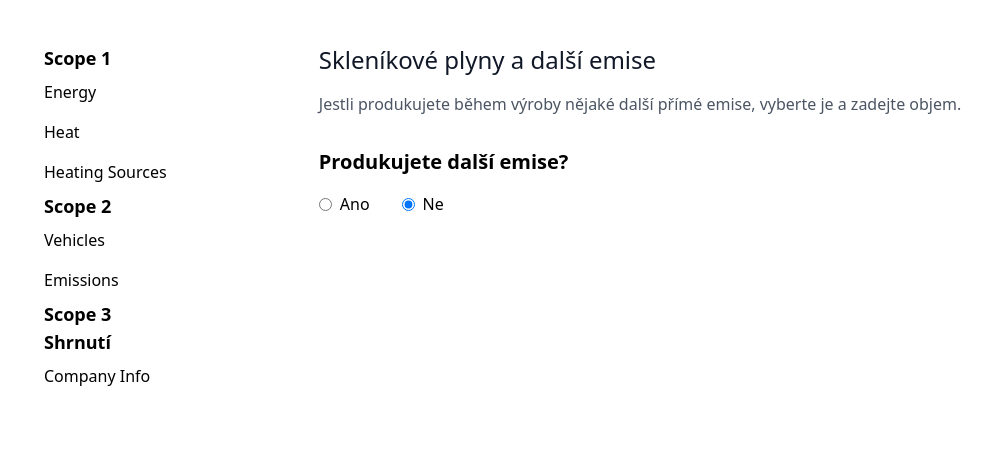
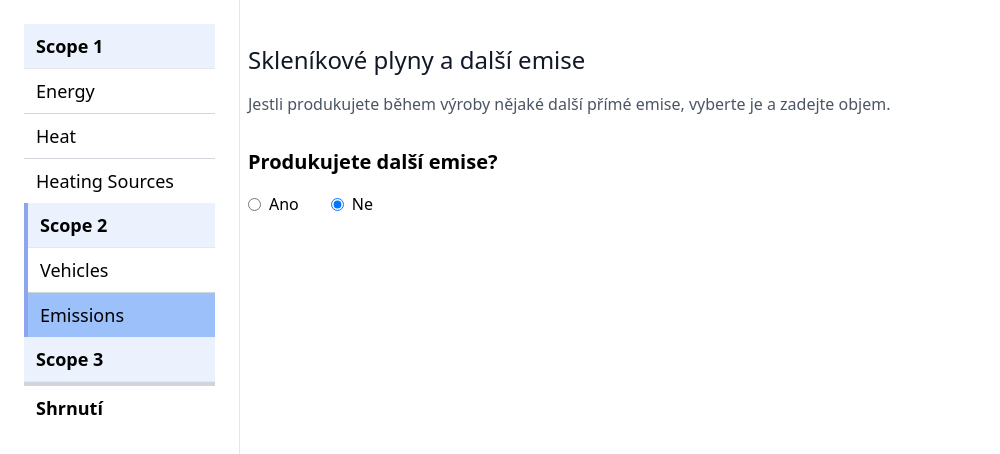
Before and after one commit to deploy-esgrovia/simple-esg-calc, a Vue app: page /emissions in a window 1280 px wide. Shown: the top 454 px of the page, without its empty margins (0-1000 px from the left). Built offline with nearby package versions, Linux system fonts and the light colour scheme.

Commit message:
feat: style the side navbar

```diff
--- a/src/assets/css/style.css
+++ b/src/assets/css/style.css
@@ -558,18 +558,26 @@ video {
   position: fixed;
 }
 
+.left-0 {
+  left: 0px;
+}
+
+.top-0 {
+  top: 0px;
+}
+
 .m-5 {
   margin: 1.25rem;
+}
+
+.mx-auto {
+  margin-left: auto;
+  margin-right: auto;
 }
 
 .my-5 {
   margin-top: 1.25rem;
   margin-bottom: 1.25rem;
-}
-
-.mx-auto {
-  margin-left: auto;
-  margin-right: auto;
 }
 
 .my-8 {
@@ -581,14 +589,6 @@ video {
   margin-bottom: 1rem;
 }
 
-.mt-4 {
-  margin-top: 1rem;
-}
-
-.mb-2 {
-  margin-bottom: 0.5rem;
-}
-
 .mb-6 {
   margin-bottom: 1.5rem;
 }
@@ -597,12 +597,16 @@ video {
   margin-bottom: 2rem;
 }
 
+.ml-60 {
+  margin-left: 15rem;
+}
+
+.mt-4 {
+  margin-top: 1rem;
+}
+
 .mt-8 {
   margin-top: 2rem;
-}
-
-.box-border {
-  box-sizing: border-box;
 }
 
 .block {
@@ -613,44 +617,36 @@ video {
   display: flex;
 }
 
-.grid {
-  display: grid;
-}
-
 .h-5 {
   height: 1.25rem;
 }
 
-.h-0\.5 {
-  height: 0.125rem;
+.h-screen {
+  height: 100vh;
 }
 
 .w-5 {
   width: 1.25rem;
 }
 
+.w-full {
+  width: 100%;
+}
+
+.min-w-60 {
+  min-width: 15rem;
+}
+
 .max-w-4xl {
   max-width: 56rem;
-}
-
-.max-w-2xl {
-  max-width: 42rem;
-}
-
-.max-w-3xl {
-  max-width: 48rem;
-}
-
-.max-w-5xl {
-  max-width: 64rem;
 }
 
 .flex-1 {
   flex: 1 1 0%;
 }
 
-.border-separate {
-  border-collapse: separate;
+.flex-grow {
+  flex-grow: 1;
 }
 
 .transform {
@@ -659,14 +655,6 @@ video {
 
 .cursor-pointer {
   cursor: pointer;
-}
-
-.grid-cols-2 {
-  grid-template-columns: repeat(2, minmax(0, 1fr));
-}
-
-.grid-cols-1 {
-  grid-template-columns: repeat(1, minmax(0, 1fr));
 }
 
 .flex-col {
@@ -699,10 +687,10 @@ video {
   margin-left: calc(0.5rem * calc(1 - var(--tw-space-x-reverse)));
 }
 
-.space-y-2 > :not([hidden]) ~ :not([hidden]) {
-  --tw-space-y-reverse: 0;
-  margin-top: calc(0.5rem * calc(1 - var(--tw-space-y-reverse)));
-  margin-bottom: calc(0.5rem * var(--tw-space-y-reverse));
+.space-x-6 > :not([hidden]) ~ :not([hidden]) {
+  --tw-space-x-reverse: 0;
+  margin-right: calc(1.5rem * var(--tw-space-x-reverse));
+  margin-left: calc(1.5rem * calc(1 - var(--tw-space-x-reverse)));
 }
 
 .space-y-1 > :not([hidden]) ~ :not([hidden]) {
@@ -711,22 +699,32 @@ video {
   margin-bottom: calc(0.25rem * var(--tw-space-y-reverse));
 }
 
+.space-y-2 > :not([hidden]) ~ :not([hidden]) {
+  --tw-space-y-reverse: 0;
+  margin-top: calc(0.5rem * calc(1 - var(--tw-space-y-reverse)));
+  margin-bottom: calc(0.5rem * var(--tw-space-y-reverse));
+}
+
 .space-y-4 > :not([hidden]) ~ :not([hidden]) {
   --tw-space-y-reverse: 0;
   margin-top: calc(1rem * calc(1 - var(--tw-space-y-reverse)));
   margin-bottom: calc(1rem * var(--tw-space-y-reverse));
 }
 
-.rounded-md {
-  border-radius: 0.375rem;
+.overflow-y-auto {
+  overflow-y: auto;
+}
+
+.rounded {
+  border-radius: 0.25rem;
 }
 
 .rounded-lg {
   border-radius: 0.5rem;
 }
 
-.rounded {
-  border-radius: 0.25rem;
+.rounded-md {
+  border-radius: 0.375rem;
 }
 
 .rounded-t-md {
@@ -742,12 +740,52 @@ video {
   border-width: 2px;
 }
 
+.border-0 {
+  border-width: 0px;
+}
+
+.border-x-0 {
+  border-left-width: 0px;
+  border-right-width: 0px;
+}
+
+.border-y-0 {
+  border-top-width: 0px;
+  border-bottom-width: 0px;
+}
+
 .border-b {
   border-bottom-width: 1px;
 }
 
+.border-l-0 {
+  border-left-width: 0px;
+}
+
+.border-l-4 {
+  border-left-width: 4px;
+}
+
+.border-t-0 {
+  border-top-width: 0px;
+}
+
+.border-t-4 {
+  border-top-width: 4px;
+}
+
 .border-none {
   border-style: none;
+}
+
+.border-black {
+  --tw-border-opacity: 1;
+  border-color: rgb(0 0 0 / var(--tw-border-opacity, 1));
+}
+
+.border-blue-600 {
+  --tw-border-opacity: 1;
+  border-color: rgb(37 99 235 / var(--tw-border-opacity, 1));
 }
 
 .border-gray-300 {
@@ -755,19 +793,43 @@ video {
   border-color: rgb(209 213 219 / var(--tw-border-opacity, 1));
 }
 
-.border-red-500 {
+.border-indigo-500 {
   --tw-border-opacity: 1;
-  border-color: rgb(239 68 68 / var(--tw-border-opacity, 1));
+  border-color: rgb(99 102 241 / var(--tw-border-opacity, 1));
 }
 
-.border-blue-600 {
+.border-gray-200 {
   --tw-border-opacity: 1;
-  border-color: rgb(37 99 235 / var(--tw-border-opacity, 1));
+  border-color: rgb(229 231 235 / var(--tw-border-opacity, 1));
 }
 
-.border-black {
+.border-blue-300 {
   --tw-border-opacity: 1;
-  border-color: rgb(0 0 0 / var(--tw-border-opacity, 1));
+  border-color: rgb(147 197 253 / var(--tw-border-opacity, 1));
+}
+
+.border-blue-700 {
+  --tw-border-opacity: 1;
+  border-color: rgb(29 78 216 / var(--tw-border-opacity, 1));
+}
+
+.border-opacity-50 {
+  --tw-border-opacity: 0.5;
+}
+
+.bg-blue-100 {
+  --tw-bg-opacity: 1;
+  background-color: rgb(219 234 254 / var(--tw-bg-opacity, 1));
+}
+
+.bg-blue-50 {
+  --tw-bg-opacity: 1;
+  background-color: rgb(239 246 255 / var(--tw-bg-opacity, 1));
+}
+
+.bg-blue-500 {
+  --tw-bg-opacity: 1;
+  background-color: rgb(59 130 246 / var(--tw-bg-opacity, 1));
 }
 
 .bg-blue-600 {
@@ -780,34 +842,26 @@ video {
   background-color: rgb(243 244 246 / var(--tw-bg-opacity, 1));
 }
 
+.bg-red-600 {
+  --tw-bg-opacity: 1;
+  background-color: rgb(220 38 38 / var(--tw-bg-opacity, 1));
+}
+
 .bg-white {
   --tw-bg-opacity: 1;
   background-color: rgb(255 255 255 / var(--tw-bg-opacity, 1));
 }
 
-.bg-blue-50 {
-  --tw-bg-opacity: 1;
-  background-color: rgb(239 246 255 / var(--tw-bg-opacity, 1));
+.bg-opacity-10 {
+  --tw-bg-opacity: 0.1;
 }
 
-.bg-blue-100 {
-  --tw-bg-opacity: 1;
-  background-color: rgb(219 234 254 / var(--tw-bg-opacity, 1));
+.bg-opacity-50 {
+  --tw-bg-opacity: 0.5;
 }
 
-.bg-red-600 {
-  --tw-bg-opacity: 1;
-  background-color: rgb(220 38 38 / var(--tw-bg-opacity, 1));
-}
-
-.bg-blue-500 {
-  --tw-bg-opacity: 1;
-  background-color: rgb(59 130 246 / var(--tw-bg-opacity, 1));
-}
-
-.bg-gray-500 {
-  --tw-bg-opacity: 1;
-  background-color: rgb(107 114 128 / var(--tw-bg-opacity, 1));
+.p-2 {
+  padding: 0.5rem;
 }
 
 .p-4 {
@@ -818,32 +872,9 @@ video {
   padding: 1.5rem;
 }
 
-.p-8 {
-  padding: 2rem;
-}
-
-.p-2 {
-  padding: 0.5rem;
-}
-
 .px-3 {
   padding-left: 0.75rem;
   padding-right: 0.75rem;
-}
-
-.py-2 {
-  padding-top: 0.5rem;
-  padding-bottom: 0.5rem;
-}
-
-.px-2 {
-  padding-left: 0.5rem;
-  padding-right: 0.5rem;
-}
-
-.py-1 {
-  padding-top: 0.25rem;
-  padding-bottom: 0.25rem;
 }
 
 .px-4 {
@@ -856,9 +887,9 @@ video {
   padding-right: 2rem;
 }
 
-.py-4 {
-  padding-top: 1rem;
-  padding-bottom: 1rem;
+.py-2 {
+  padding-top: 0.5rem;
+  padding-bottom: 0.5rem;
 }
 
 .py-3 {
@@ -870,8 +901,38 @@ video {
   padding-bottom: 0.5rem;
 }
 
+.pt-4 {
+  padding-top: 1rem;
+}
+
+.pl-3 {
+  padding-left: 0.75rem;
+}
+
+.pl-4 {
+  padding-left: 1rem;
+}
+
+.pr-12 {
+  padding-right: 3rem;
+}
+
+.pr-3 {
+  padding-right: 0.75rem;
+}
+
 .text-center {
   text-align: center;
+}
+
+.text-2xl {
+  font-size: 1.5rem;
+  line-height: 2rem;
+}
+
+.text-lg {
+  font-size: 1.125rem;
+  line-height: 1.75rem;
 }
 
 .text-sm {
@@ -879,29 +940,13 @@ video {
   line-height: 1.25rem;
 }
 
-.text-lg {
-  font-size: 1.125rem;
-  line-height: 1.75rem;
-}
-
-.text-2xl {
-  font-size: 1.5rem;
-  line-height: 2rem;
-}
-
 .text-xl {
   font-size: 1.25rem;
   line-height: 1.75rem;
 }
 
-.text-4xl {
-  font-size: 2.25rem;
-  line-height: 2.5rem;
-}
-
-.text-3xl {
-  font-size: 1.875rem;
-  line-height: 2.25rem;
+.font-bold {
+  font-weight: 700;
 }
 
 .font-medium {
@@ -912,28 +957,14 @@ video {
   font-weight: 600;
 }
 
-.font-bold {
-  font-weight: 700;
-}
-
-.text-gray-500 {
-  --tw-text-opacity: 1;
-  color: rgb(107 114 128 / var(--tw-text-opacity, 1));
-}
-
-.text-gray-700 {
-  --tw-text-opacity: 1;
-  color: rgb(55 65 81 / var(--tw-text-opacity, 1));
-}
-
-.text-red-500 {
-  --tw-text-opacity: 1;
-  color: rgb(239 68 68 / var(--tw-text-opacity, 1));
-}
-
 .text-black {
   --tw-text-opacity: 1;
   color: rgb(0 0 0 / var(--tw-text-opacity, 1));
+}
+
+.text-blue-500 {
+  --tw-text-opacity: 1;
+  color: rgb(59 130 246 / var(--tw-text-opacity, 1));
 }
 
 .text-blue-600 {
@@ -946,9 +977,24 @@ video {
   color: rgb(75 85 99 / var(--tw-text-opacity, 1));
 }
 
+.text-gray-700 {
+  --tw-text-opacity: 1;
+  color: rgb(55 65 81 / var(--tw-text-opacity, 1));
+}
+
 .text-gray-800 {
   --tw-text-opacity: 1;
   color: rgb(31 41 55 / var(--tw-text-opacity, 1));
+}
+
+.text-gray-900 {
+  --tw-text-opacity: 1;
+  color: rgb(17 24 39 / var(--tw-text-opacity, 1));
+}
+
+.text-red-500 {
+  --tw-text-opacity: 1;
+  color: rgb(239 68 68 / var(--tw-text-opacity, 1));
 }
 
 .text-white {
@@ -956,38 +1002,10 @@ video {
   color: rgb(255 255 255 / var(--tw-text-opacity, 1));
 }
 
-.text-gray-900 {
-  --tw-text-opacity: 1;
-  color: rgb(17 24 39 / var(--tw-text-opacity, 1));
-}
-
-.opacity-70 {
-  opacity: 0.7;
-}
-
 .shadow-sm {
   --tw-shadow: 0 1px 2px 0 rgb(0 0 0 / 0.05);
   --tw-shadow-colored: 0 1px 2px 0 var(--tw-shadow-color);
   box-shadow: var(--tw-ring-offset-shadow, 0 0 #0000), var(--tw-ring-shadow, 0 0 #0000), var(--tw-shadow);
-}
-
-.shadow-md {
-  --tw-shadow: 0 4px 6px -1px rgb(0 0 0 / 0.1), 0 2px 4px -2px rgb(0 0 0 / 0.1);
-  --tw-shadow-colored: 0 4px 6px -1px var(--tw-shadow-color), 0 2px 4px -2px var(--tw-shadow-color);
-  box-shadow: var(--tw-ring-offset-shadow, 0 0 #0000), var(--tw-ring-shadow, 0 0 #0000), var(--tw-shadow);
-}
-
-.outline {
-  outline-style: solid;
-}
-
-.ring-red-500 {
-  --tw-ring-opacity: 1;
-  --tw-ring-color: rgb(239 68 68 / var(--tw-ring-opacity, 1));
-}
-
-.filter {
-  filter: var(--tw-blur) var(--tw-brightness) var(--tw-contrast) var(--tw-grayscale) var(--tw-hue-rotate) var(--tw-invert) var(--tw-saturate) var(--tw-sepia) var(--tw-drop-shadow);
 }
 
 .transition {
@@ -998,8 +1016,8 @@ video {
   transition-duration: 150ms;
 }
 
-.transition-all {
-  transition-property: all;
+.transition-colors {
+  transition-property: color, background-color, border-color, text-decoration-color, fill, stroke;
   transition-timing-function: cubic-bezier(0.4, 0, 0.2, 1);
   transition-duration: 150ms;
 }
@@ -1016,9 +1034,18 @@ video {
   transition-timing-function: cubic-bezier(0.4, 0, 0.2, 1);
 }
 
+.last\:border-b-0:last-child {
+  border-bottom-width: 0px;
+}
+
 .hover\:border-blue-600:hover {
   --tw-border-opacity: 1;
   border-color: rgb(37 99 235 / var(--tw-border-opacity, 1));
+}
+
+.hover\:bg-blue-700:hover {
+  --tw-bg-opacity: 1;
+  background-color: rgb(29 78 216 / var(--tw-bg-opacity, 1));
 }
 
 .hover\:bg-gray-200:hover {
@@ -1026,19 +1053,9 @@ video {
   background-color: rgb(229 231 235 / var(--tw-bg-opacity, 1));
 }
 
-.hover\:bg-blue-700:hover {
-  --tw-bg-opacity: 1;
-  background-color: rgb(29 78 216 / var(--tw-bg-opacity, 1));
-}
-
 .focus\:border-blue-500:focus {
   --tw-border-opacity: 1;
   border-color: rgb(59 130 246 / var(--tw-border-opacity, 1));
-}
-
-.focus\:border-red-500:focus {
-  --tw-border-opacity: 1;
-  border-color: rgb(239 68 68 / var(--tw-border-opacity, 1));
 }
 
 .focus\:outline-none:focus {
@@ -1046,9 +1063,9 @@ video {
   outline-offset: 2px;
 }
 
-.focus\:ring-2:focus {
+.focus\:ring:focus {
   --tw-ring-offset-shadow: var(--tw-ring-inset) 0 0 0 var(--tw-ring-offset-width) var(--tw-ring-offset-color);
-  --tw-ring-shadow: var(--tw-ring-inset) 0 0 0 calc(2px + var(--tw-ring-offset-width)) var(--tw-ring-color);
+  --tw-ring-shadow: var(--tw-ring-inset) 0 0 0 calc(3px + var(--tw-ring-offset-width)) var(--tw-ring-color);
   box-shadow: var(--tw-ring-offset-shadow), var(--tw-ring-shadow), var(--tw-shadow, 0 0 #0000);
 }
 
@@ -1058,10 +1075,9 @@ video {
   box-shadow: var(--tw-ring-offset-shadow), var(--tw-ring-shadow), var(--tw-shadow, 0 0 #0000);
 }
 
-.focus\:ring:focus {
-  --tw-ring-offset-shadow: var(--tw-ring-inset) 0 0 0 var(--tw-ring-offset-width) var(--tw-ring-offset-color);
-  --tw-ring-shadow: var(--tw-ring-inset) 0 0 0 calc(3px + var(--tw-ring-offset-width)) var(--tw-ring-color);
-  box-shadow: var(--tw-ring-offset-shadow), var(--tw-ring-shadow), var(--tw-shadow, 0 0 #0000);
+.focus\:ring-blue-400:focus {
+  --tw-ring-opacity: 1;
+  --tw-ring-color: rgb(96 165 250 / var(--tw-ring-opacity, 1));
 }
 
 .focus\:ring-blue-500:focus {
@@ -1069,38 +1085,6 @@ video {
   --tw-ring-color: rgb(59 130 246 / var(--tw-ring-opacity, 1));
 }
 
-.focus\:ring-red-500:focus {
-  --tw-ring-opacity: 1;
-  --tw-ring-color: rgb(239 68 68 / var(--tw-ring-opacity, 1));
-}
-
-.focus\:ring-blue-400:focus {
-  --tw-ring-opacity: 1;
-  --tw-ring-color: rgb(96 165 250 / var(--tw-ring-opacity, 1));
-}
-
 .focus\:ring-opacity-50:focus {
   --tw-ring-opacity: 0.5;
 }
-
-@media (min-width: 640px) {
-  .sm\:grid-cols-4 {
-    grid-template-columns: repeat(4, minmax(0, 1fr));
-  }
-
-  .sm\:grid-cols-2 {
-    grid-template-columns: repeat(2, minmax(0, 1fr));
-  }
-}
-
-@media (min-width: 768px) {
-  .md\:grid-cols-3 {
-    grid-template-columns: repeat(3, minmax(0, 1fr));
-  }
-}
-
-@media (min-width: 1024px) {
-  .lg\:grid-cols-4 {
-    grid-template-columns: repeat(4, minmax(0, 1fr));
-  }
-}
--- a/src/components/SideNavbar.vue
+++ b/src/components/SideNavbar.vue
@@ -1,55 +1,133 @@
+<script setup>
+import { useRoute } from 'vue-router'
+import { computed } from 'vue'
+
+const route = useRoute()
+
+const isScope1Active = computed(() => {
+	return ['/energy', '/heat', '/heating-sources'].includes(route.path)
+})
+
+const isScope2Active = computed(() => {
+	return ['/vehicles', '/emissions'].includes(route.path)
+})
+
+const isScope3Active = computed(() => {
+	return ['/scope3'].includes(route.path)
+})
+</script>
+
 <template>
-	<div>
+	<div class="border border-x-1 border-y-0 border-l-0 border-gray-200 min-w-60">
 		<nav>
-			<ul>
-				<!--Scope 1-->
+			<ul class="text-lg">
+				<!-- Scope 1 -->
 				<li>
-					<ul>
-						<li class="text-lg font-bold">
-							<p>Scope 1</p>
+					<ul
+						:class="{ 'border-l-4 border-0 border-opacity-50 border-blue-700': isScope1Active }"
+					>
+						<li
+							class="text-lg font-bold border bg-blue-500 bg-opacity-10 border-b-1 border-x-0 border-t-0"
+						>
+							<p class="block py-2 pl-3 pr-12">Scope 1</p>
 						</li>
-
-						<li>
-							<router-link to="/" class="block py-2 ">Energy</router-link>
+						<li
+							class="border border-gray-300 border-b-1 border-x-0 border-t-0 last:border-b-0"
+						>
+							<RouterLink
+								to="/"
+								class="block py-2 pl-3 pr-3 justify-between transition-colors duration-200"
+								:class="{ 'bg-blue-500 bg-opacity-50': $route.path === '/energy' }"
+							>
+								<div>Energy</div>
+							</RouterLink>
 						</li>
-						<li>
-							<router-link to="/heat" class="block py-2 ">Heat</router-link>
+						<li
+							class="border border-gray-300 border-b-1 border-x-0 border-t-0 last:border-b-0"
+						>
+							<RouterLink
+								to="/heat"
+								class="block py-2 pl-3 pr-3 flex justify-between transition-colors duration-200"
+								:class="{ 'bg-blue-500 bg-opacity-50 ': $route.path === '/heat' }"
+							>
+								<div>Heat</div>
+							</RouterLink>
 						</li>
-						<li>
-							<router-link to="/heating-sources" class="block py-2 "
-								>Heating Sources</router-link
+						<li
+							class="border border-gray-300 border-b-1 border-x-0 border-t-0 last:border-b-0"
+						>
+							<RouterLink
+								to="/heating-sources"
+								class="block py-2 pl-3 pr-3 flex justify-between transition-colors duration-200"
+								:class="{ 'bg-blue-500 bg-opacity-50 ': $route.path === '/heating-sources' }"
 							>
+								<div>Heating Sources</div>
+							</RouterLink>
 						</li>
 					</ul>
 				</li>
-				<!--Scope 2-->
+
+				<!-- Scope 2 -->
 				<li>
-					<ul>
-						<li class="text-lg font-bold">Scope 2</li>
-						<li>
-							<router-link to="/vehicles" class="block py-2 ">Vehicles</router-link>
+					<ul
+						:class="{ 'border-l-4 border-0 border-opacity-50 border-blue-700': isScope2Active }"
+					>
+						<li
+							class="text-lg font-bold border bg-blue-500 bg-opacity-10 border-b-1 border-x-0 border-t-0"
+						>
+							<p class="block py-2 pl-3 pr-12">Scope 2</p>
 						</li>
-						<li>
-							<router-link to="/emissions" class="block py-2 ">Emissions</router-link>
+						<li
+							class="border border-gray-300 border-b-1 border-x-0 border-t-0 last:border-b-0"
+						>
+							<RouterLink
+								to="/vehicles"
+								class="block py-2 pl-3 pr-3 flex justify-between transition-colors duration-200"
+								:class="{ 'bg-blue-500 bg-opacity-50 ': $route.path === '/vehicles' }"
+							>
+								<div>Vehicles</div>
+							</RouterLink>
+						</li>
+						<li
+							class="border border-gray-300 border-b-1 border-x-0 border-t-0 last:border-b-0"
+						>
+							<RouterLink
+								to="/emissions"
+								class="block py-2 pl-3 pr-3 flex justify-between transition-colors duration-200"
+								:class="{ 'bg-blue-500 bg-opacity-50 ': $route.path === '/emissions' }"
+							>
+								<div>Emissions</div>
+							</RouterLink>
 						</li>
 					</ul>
 				</li>
-				<!--Scope 3-->
+
+				<!-- Scope 3 -->
 				<li>
-					<ul>
-						<li class="text-lg font-bold">
-							<p>Scope 3</p>
+					<ul
+						:class="{ 'border-l-4 border-0 border-opacity-50 border-blue-700': isScope3Active }"
+					>
+						<li
+							class="text-lg font-bold border bg-blue-500 bg-opacity-10 border-b-1 border-x-0 border-t-0"
+						>
+							<p class="block py-2 pl-3 pr-12">Scope 3</p>
 						</li>
 					</ul>
 				</li>
-				<!--Závěr-->
-				<li class="pt-4">
+
+				<!-- Summary -->
+				<li>
 					<ul>
-						<li class="text-lg  font-bold">Shrnutí</li>
-						<li>
-							<router-link to="/company-info" class="block py-2 "
-								>Company Info</router-link
+						<li
+							class="font-bold border border-gray-300 border-t-4 border-b-1 border-x-0 last:border-b-0"
+						>
+							<RouterLink
+								to="/company-info"
+								class="block py-2 pl-3 pr-12 transition-colors duration-200"
+								:class="{ 'bg-blue-500 bg-opacity-50 ': $route.path === '/company-info' }"
 							>
+								Shrnutí
+							</RouterLink>
 						</li>
 					</ul>
 				</li>
```
